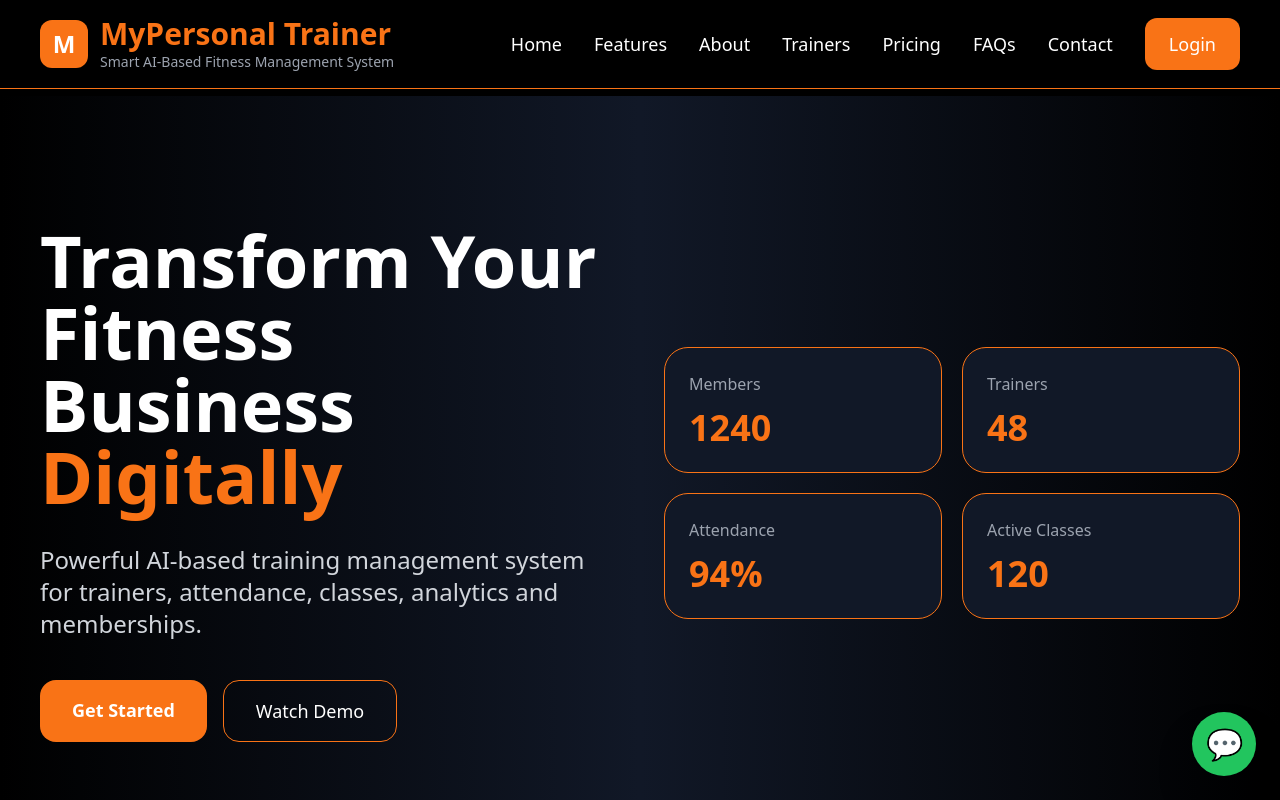
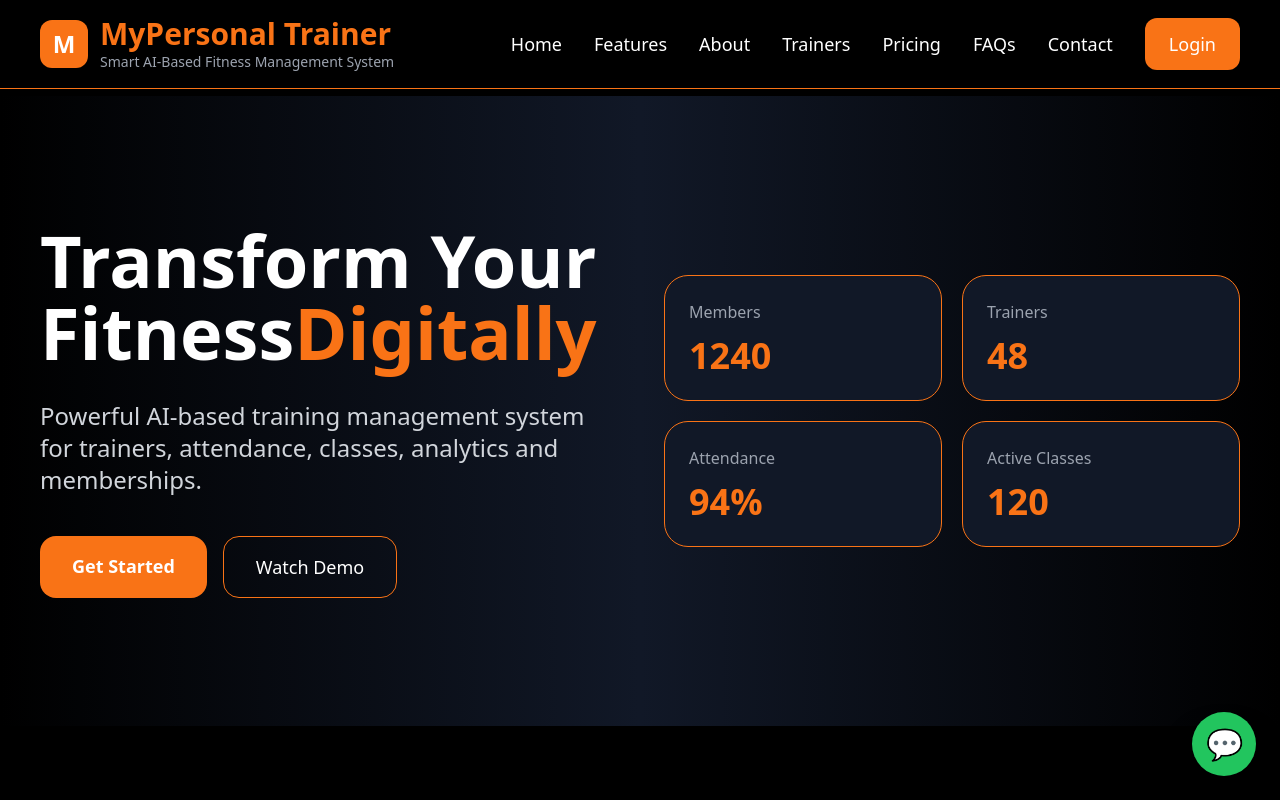
Before and after one commit to elllp24/mypersonal-trainer, a React (Create React App) app: page / in a window 1280 px wide. Shown: the top 800 px of the page. Built offline with nearby package versions, Linux system fonts and the light colour scheme.

Commit message:
Production API

```diff
--- a/src/pages/Home.jsx
+++ b/src/pages/Home.jsx
@@ -158,9 +158,7 @@ export default function Home() {
               Transform Your
               <br />
 
-              Fitness Business
-              <br />
-
+              Fitness
               <span className="text-orange-500">
                 Digitally
               </span>
```
